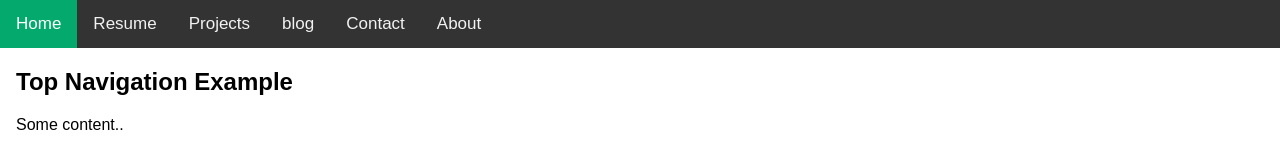
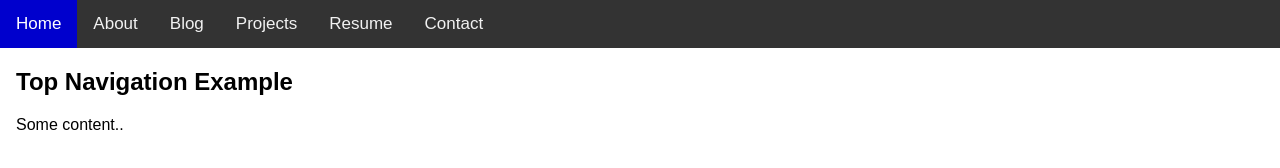
Before and after one commit to bcoopersql/data-master, a plain HTML site: page index.html in a window 1280 px wide. Drawn offline with Linux system fonts and the light colour scheme.

Commit message:
changed color in nav bar

```diff
--- a/index.html
+++ b/index.html
@@ -29,7 +29,7 @@ body {
 }
 
 .topnav a.active {
-  background-color: #04AA6D;
+  background-color: #0000CD;
   color: white;
 }
 </style>
@@ -38,11 +38,11 @@ body {
 
 <div class="topnav">
   <a class="active" href="#home">Home</a>
+  <a href="#about">About</a>
+  <a href="#blog">Blog</a>
+  <a href="#projects">Projects</a>
   <a href="#resume">Resume</a>
-  <a href="#projects">Projects</a>
-  <a href="#blog">blog</a>
   <a href="#contact">Contact</a>
-  <a href="#about">About</a>
 </div>
 
 <div style="padding-left:16px">
```
Also changed, not shown: 1 other file.
